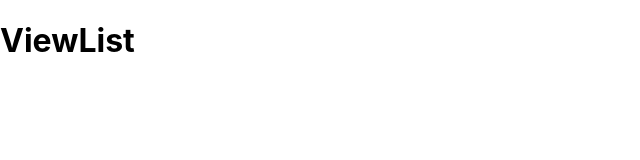
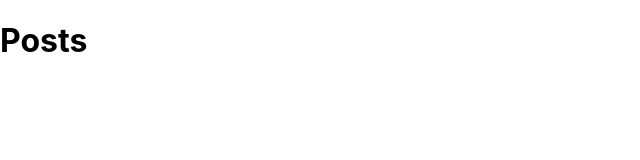
Before and after one commit to SivasanjayRaahul/NestJs-Project, a Next.js app in the folder demo/: page /posts in a window 1280 px wide. Shown: the top 160 px of the page, without its empty margins (0-640 px from the left). Built offline with nearby package versions, Linux system fonts and the light colour scheme.

Commit message:
[Sivasanjay] Add heading for "ViewPage"

```diff
--- a/demo/pages/posts/index.js
+++ b/demo/pages/posts/index.js
@@ -5,7 +5,7 @@ import React from "react";
 export default function ViewList() {
   return (
     <>
-      <h1>ViewList</h1>
+      <h1>Posts</h1>
     </>
   );
 }
--- a/demo/tsconfig.json
+++ b/demo/tsconfig.json
@@ -21,6 +21,6 @@
       "@/styles/*": ["styles/*"]
     }
   },
-  "include": ["next-env.d.ts", "**/*.ts", "**/*.tsx", "types.d.ts", "pages/posts/index.js"],
+  "include": ["next-env.d.ts", "**/*.ts", "**/*.tsx", "types.d.ts", "pages/posts/index.js", "pages/index.js"],
   "exclude": ["node_modules"]
 }
```
Also changed, not shown: 1 other file (tests, documents, lock files or other folders).
